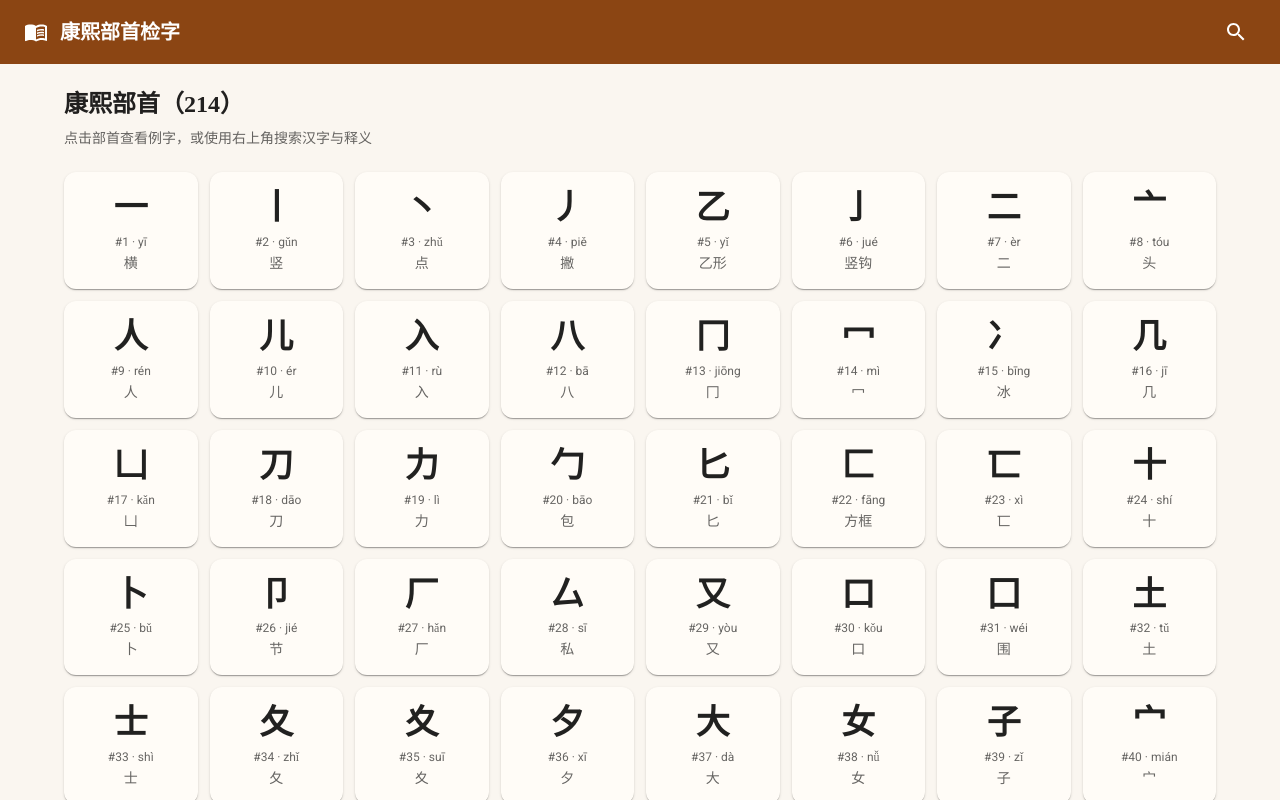
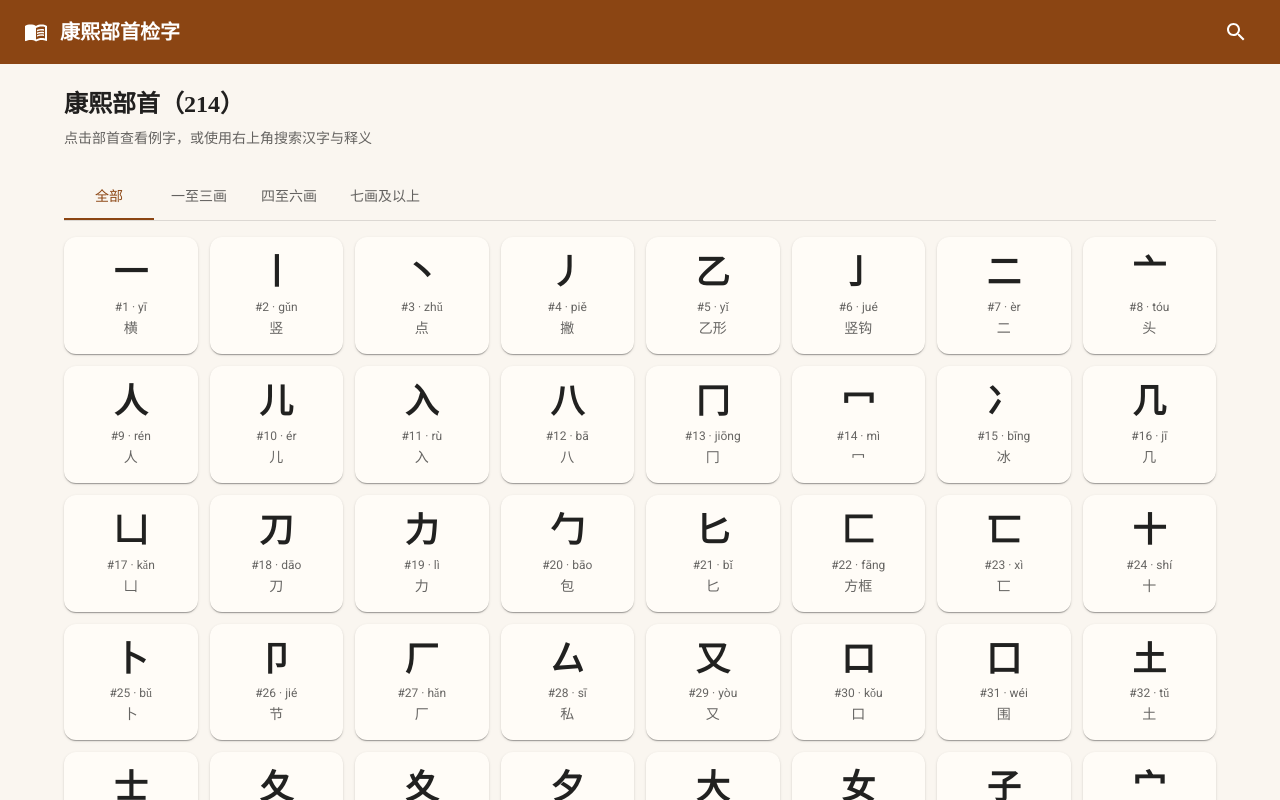
Before and after one commit to LcjGitHub/label-6126, a React (Vite) app: page / in a window 1280 px wide. Shown: the top 800 px of the page. Built offline with nearby package versions, Linux system fonts and the light colour scheme.

Commit message:
.913020344866380:a36e8656c6b8b8a7d355c4110e42edbc_6a2b5e0136d898ac98c4320f.6a2b664b36d898ac98c43277.6a2b664a17da022f375b55a4:Trae CN.T(2026/6/12 09:52:11)

```diff
--- /dev/null
+++ b/src/components/StrokeTabs.tsx
@@ -0,0 +1,24 @@
+import { Tab, Tabs } from '@mui/material';
+import type { StrokeRange } from '../config/strokeRanges';
+
+interface StrokeTabsProps {
+  ranges: StrokeRange[];
+  activeIndex: number;
+  onChange: (index: number) => void;
+}
+
+export default function StrokeTabs({ ranges, activeIndex, onChange }: StrokeTabsProps) {
+  return (
+    <Tabs
+      value={activeIndex}
+      onChange={(_e, newIndex) => onChange(newIndex)}
+      variant="scrollable"
+      scrollButtons="auto"
+      sx={{ mb: 2, borderBottom: 1, borderColor: 'divider' }}
+    >
+      {ranges.map((range, idx) => (
+        <Tab key={idx} label={range.label} />
+      ))}
+    </Tabs>
+  );
+}
--- /dev/null
+++ b/src/config/strokeRanges.ts
@@ -0,0 +1,14 @@
+export interface StrokeRange {
+  label: string;
+  min: number;
+  max: number | null;
+}
+
+export const STROKE_RANGES: StrokeRange[] = [
+  { label: '全部', min: 1, max: null },
+  { label: '一至三画', min: 1, max: 3 },
+  { label: '四至六画', min: 4, max: 6 },
+  { label: '七画及以上', min: 7, max: null },
+];
+
+export const DEFAULT_RANGE_INDEX = 0;
--- /dev/null
+++ b/src/hooks/useStrokeFilter.ts
@@ -0,0 +1,35 @@
+import { useMemo, useState } from 'react';
+import type { Radical } from '../types/radical';
+import type { StrokeRange } from '../config/strokeRanges';
+import { DEFAULT_RANGE_INDEX, STROKE_RANGES } from '../config/strokeRanges';
+
+export function filterByStrokeRange(
+  radicals: Radical[],
+  range: StrokeRange,
+): Radical[] {
+  return radicals.filter((r) => {
+    if (range.max === null) {
+      return r.strokeCount >= range.min;
+    }
+    return r.strokeCount >= range.min && r.strokeCount <= range.max;
+  });
+}
+
+export function useStrokeFilter(radicals?: Radical[]) {
+  const [rangeIndex, setRangeIndex] = useState(DEFAULT_RANGE_INDEX);
+
+  const activeRange = STROKE_RANGES[rangeIndex];
+
+  const filtered = useMemo(() => {
+    if (!radicals) return undefined;
+    return filterByStrokeRange(radicals, activeRange);
+  }, [radicals, activeRange]);
+
+  return {
+    rangeIndex,
+    setRangeIndex,
+    activeRange,
+    filtered,
+    ranges: STROKE_RANGES,
+  };
+}
--- a/src/pages/HomePage.tsx
+++ b/src/pages/HomePage.tsx
@@ -1,10 +1,12 @@
 import { Box, Typography } from '@mui/material';
 import RadicalGrid from '../components/RadicalGrid';
+import StrokeTabs from '../components/StrokeTabs';
 import { useRadicals } from '../hooks/useRadicals';
+import { useStrokeFilter } from '../hooks/useStrokeFilter';
 
-/** 首页：214 部首网格 */
 export default function HomePage() {
   const { data: radicals, isLoading, isError, error } = useRadicals();
+  const { rangeIndex, setRangeIndex, filtered, ranges } = useStrokeFilter(radicals);
 
   return (
     <Box>
@@ -15,12 +17,18 @@ export default function HomePage() {
         点击部首查看例字，或使用右上角搜索汉字与释义
       </Typography>
 
+      <StrokeTabs
+        ranges={ranges}
+        activeIndex={rangeIndex}
+        onChange={setRangeIndex}
+      />
+
       {isError ? (
         <Typography color="error">
           加载失败：{error instanceof Error ? error.message : '未知错误'}
         </Typography>
       ) : (
-        <RadicalGrid radicals={radicals} loading={isLoading} />
+        <RadicalGrid radicals={filtered} loading={isLoading} />
       )}
     </Box>
   );
```
